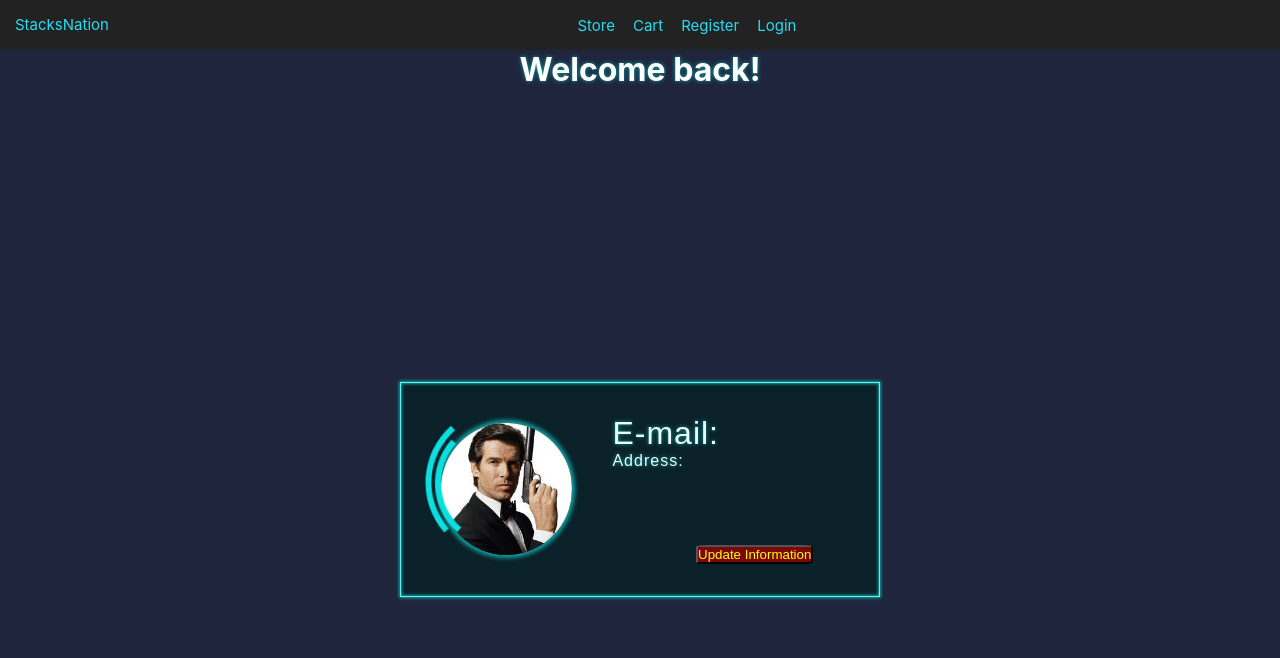
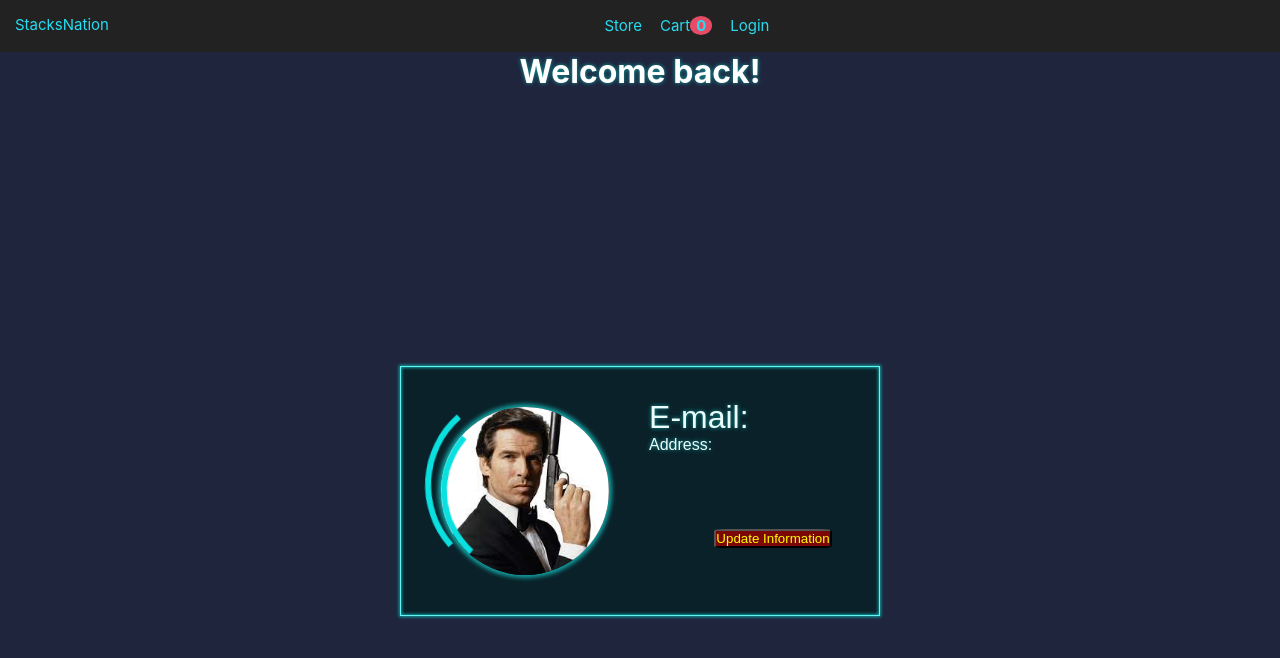
Before and after one commit to midlynj/newUser, a React (Create React App) app: page /myProfile in a window 1280 px wide. Shown: the top 658 px of the page. Built offline with nearby package versions, Linux system fonts and the light colour scheme; no server answers.

Commit message:
implemented google oauth for sign out

```diff
--- a/src/component/Login.js
+++ b/src/component/Login.js
@@ -1,6 +1,8 @@
 import {useState} from "react";
 import axios from "axios";
 import "./login.css"
+import GoogleLogin from "./GoogleLogin";
+import Meep from "./Meep";
 
 
 const Login = () => {
@@ -42,6 +44,9 @@ const Login = () => {
     return (
 
         <div className="login">
+
+            {/*<GoogleLogin/>*/}
+            {/*<Meep/>*/}
 
             <div className="login-box">
                 <p id="invalid" style={{
--- a/src/component/meep.css
+++ b/src/component/meep.css
@@ -22,7 +22,7 @@ body {
     display: flex;
 }
 .profile-row .dp {
-    flex-basis: 33.3%;
+    /*flex-basis: 33.3%;*/
     position: relative;
     margin: 24px;
     align-self: center;
@@ -48,8 +48,8 @@ body {
     border: 6px solid transparent;
     border-top-color: #0AE0DF;
     border-radius: 50%;
-    top: -6px;
-    left: -6px;
+    /*top: -6px;*/
+    /*left: -6px;*/
 
     animation-duration: 2s;
     animation-name: rotate-clock;
@@ -92,7 +92,7 @@ body {
     font-family: 'Orbitron', sans-serif;
     color: #ecfcfb;
     text-shadow: 0px 0px 4px #12a0a0;
-    letter-spacing: 1px;
+    /*letter-spacing: 1px;*/
 }
 .profile-row .desc h1 {
     margin: 0px;
--- a/src/navbar/Navigation.js
+++ b/src/navbar/Navigation.js
@@ -1,9 +1,15 @@
 import {Link} from "react-router-dom";
 import "./navbar.css"
+import {useCart} from "react-use-cart";
 
 const Navigation = () => {
 
-    let isLoggedIn = localStorage.getItem("authenticated")
+    const {
+        totalItems
+    } = useCart();
+
+    // let isLoggedIn = localStorage.getItem("authenticated")
+    let googleSign = localStorage.getItem("googleEmail")
 
     return (
         <nav className= "navbar navbar-default navbar-fixed-top navbar-shrink" style={{
@@ -17,13 +23,15 @@ const Navigation = () => {
                 {/*<Link to="/">Home</Link>&nbsp;&nbsp;&nbsp;&nbsp;*/}
                 {/*<Link to="/parent">parent</Link>&nbsp;&nbsp;&nbsp;&nbsp;*/}
                 <Link to="/store">Store</Link>&nbsp;&nbsp;&nbsp;&nbsp;
-                <Link to="/cart">Cart</Link>&nbsp;&nbsp;&nbsp;&nbsp;
+                <Link to="/cart">Cart
+                    <a className="header-menu-number">{totalItems}</a>
+                </Link>&nbsp;&nbsp;&nbsp;&nbsp;
 
                 {/*<Link to="/user">user</Link>&nbsp;&nbsp;&nbsp;&nbsp;*/}
 
-                {!isLoggedIn ? (
+                {!googleSign ? (
                     <>
-                        <Link to="/register">Register</Link>&nbsp;&nbsp;&nbsp;&nbsp;
+                        {/*<Link to="/register">Register</Link>&nbsp;&nbsp;&nbsp;&nbsp;*/}
                         <Link to="/login">Login</Link>&nbsp;&nbsp;&nbsp;&nbsp;
                    </>
 
@@ -31,7 +39,7 @@ const Navigation = () => {
 
                     : (
                         <>
-                            <Link to="/myStore">Profile</Link>
+                            {/*<Link to="/myProfile">Profile</Link>*/}
                             <Link to="/logout" style={{float:"right"}}>logout</Link>&nbsp;&nbsp;&nbsp;&nbsp;
                         </>
                 )}
```
